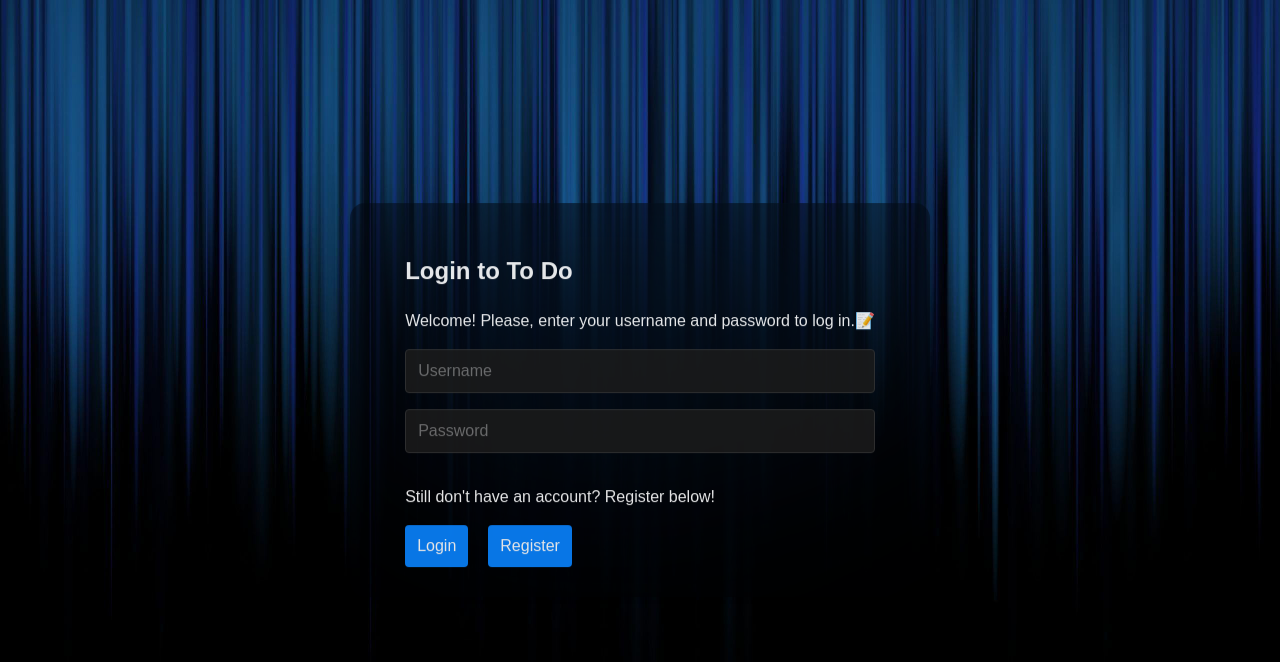
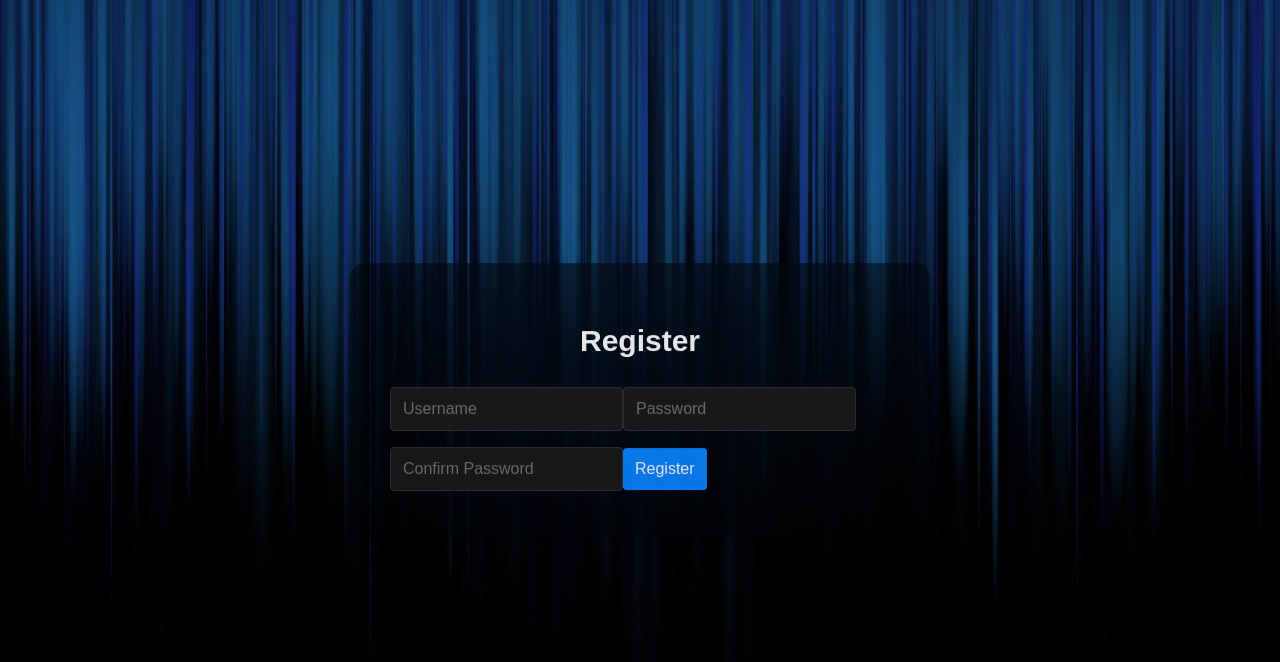
Before and after one commit to georgeexe9/todo_project, a React (Vite) app: page /register in a window 1280 px wide. Before the commit this address led to /login. Shown: the top 662 px of the page. Built offline with nearby package versions, Linux system fonts and the light colour scheme.

Commit message:
adding register form

```diff
--- a/src/App.jsx
+++ b/src/App.jsx
@@ -1,39 +1,35 @@
-import { BrowserRouter as Router, Routes, Route, Navigate } from "react-router-dom";
-import { useState, useEffect } from "react";
-import LoginPage from './LoginPage';
-import MainApp from './MainApp';
+import { useState } from "react";
+import { Routes, Route, Navigate } from "react-router-dom";
+import LoginPage from "./LoginPage";
+import RegisterPage from "./RegisterPage";
+import MainApp from "./MainApp";
 
 function App() {
-  const [currentUser, setCurrentUser] = useState(null);
+  const [user, setUser] = useState(null);
 
-  useEffect(() => {
-    const user = JSON.parse(localStorage.getItem('currentUser'));
-    if (user) {
-      setCurrentUser(user);
-    }
-  }, []);
-
-  function handleLogin(user) {
-    setCurrentUser(user);
-    localStorage.setItem('currentUser', JSON.stringify(user));
+  function handleLogin(loggedInUser) {
+    setUser(loggedInUser);
   }
 
   function handleLogout() {
-    setCurrentUser(null);
-    localStorage.removeItem('currentUser');
+    setUser(null);
   }
 
   return (
-      <Routes>
-        <Route path="/login" element={<LoginPage onLogin={handleLogin} />} />
-        <Route path="/*" element={
-          currentUser ? (
-            <MainApp onLogout={handleLogout} />
+    <Routes>
+      <Route path="/login" element={<LoginPage onLogin={handleLogin} />} />
+      <Route path="/register" element={<RegisterPage />} />
+      <Route
+        path="/*"
+        element={
+          user ? (
+            <MainApp user={user} onLogout={handleLogout} />
           ) : (
             <Navigate to="/login" />
           )
-        } />
-      </Routes>
+        }
+      />
+    </Routes>
   );
 }
 
--- a/src/LoginPage.jsx
+++ b/src/LoginPage.jsx
@@ -40,6 +40,10 @@ function LoginPage({ onLogin }) {
       });
   };
 
+  const handleRegisterRedirect = () => {
+    navigate('/register');
+  };
+
   return (
     <div className="app-container">
       <div className="login-page">
@@ -62,7 +66,7 @@ function LoginPage({ onLogin }) {
           <p className="p2-text">Still don't have an account? Register below!</p>
           <div className="buttons">
             <button type="submit">Login</button>
-            <button type="button" className="register-button" onClick={() => navigate('/register')}>
+            <button type="button" className="register-button" onClick={handleRegisterRedirect}>
               Register
             </button>
           </div>
--- a/src/MainApp.jsx
+++ b/src/MainApp.jsx
@@ -6,27 +6,26 @@ import TaskList from "./TaskList";
 import { useState, useEffect } from "react";
 import './MainApp.css';
 
-function MainApp() {
+function MainApp({user}) {
   const [tasks, setTasks] = useState([]);
   const [loading, setLoading] = useState(true);
   const [error, setError] = useState(null);
 
 
   useEffect(() => {
-    fetch('http://localhost:8000/tasks')
-      .then((response) => response.json())
-      .then((data) => {
-        setTasks(data);
-        setLoading(false);
+    fetch("http://localhost:8000/tasks")
+      .then(res => res.json())
+      .then(data => {
+        //филтриране
+        const userTasks = data.filter(task => task.userId === user.id);
+        setTasks(userTasks);
       })
-      .catch((error) => {
-        setError(error.message);
-        setLoading(false);
-      });
-  }, []);
+      .catch(err => console.error("Error loading tasks:", err));
+  }, [user.id]);
+
 
   function addTask(text) {
-    const newTask = { text, completed: false };
+    const newTask = { text, completed: false, userId: user.id};
 
     fetch('http://localhost:8000/tasks', {
       method: 'POST',
@@ -82,7 +81,6 @@ function MainApp() {
   };
 
 
-
   return (
     <div className="app-container">
       <Navbar onLogout={onLogout} />
--- /dev/null
+++ b/src/Register.css
@@ -0,0 +1,61 @@
+body {
+    margin: 0;
+    height: 100vh;
+    background-color: black;
+    background-size: cover;
+    display: flex;
+    justify-content: center;
+    align-items: center;
+  }
+.register-page h2 {
+color: white;
+  text-align: center;
+  margin-bottom: 1.5rem;
+  font-size: 30px;
+}
+
+.register-page input {
+    margin-bottom: 1rem;
+    padding: 0.75rem;
+    border: 1px solid #333;
+    border-radius: 4px;
+    background-color: #1a1a1a;
+    color: white;
+    font-size: 16px;
+}
+.register-page button {
+    padding: 0.75rem;
+    background-color: #0a84ff;
+    color: white;
+    border: none;
+    border-radius: 4px;
+    cursor: pointer;
+    font-size: 16px;
+    transition: background-color 0.3s;
+  }
+
+  .register-page button:hover {
+    background-color: #005bb5;
+  }
+
+  .buttons {
+    display: flex;
+    gap: 20px;
+
+  }
+  .app-container-register {
+    font-family: Arial, sans-serif;
+    padding: 1rem;
+    position: absolute;
+    top: 50%;
+    left: 50%;
+    transform: translate(-50%, -50%);
+    background-color: #000000;
+    opacity: 90%;
+    box-shadow: 0 4px 4px rgba(0, 0, 0, 0.1);
+    border-radius: 40cm;
+    border-radius: 8px;
+    width:  80%;
+    max-width: 500px;
+    opacity: 10px;
+}
--- /dev/null
+++ b/src/RegisterPage.jsx
@@ -0,0 +1,78 @@
+import React, { useState } from 'react';
+import { useNavigate } from 'react-router-dom';
+import './Register.css';
+
+function RegisterPage() {
+  const [username, setUsername] = useState('');
+  const [password, setPassword] = useState('');
+  const [confirmPassword, setConfirmPassword] = useState('');
+  const [errorMessage, setErrorMessage] = useState('');
+  const navigate = useNavigate();
+
+  const handleSubmit = (e) => {
+    e.preventDefault();
+
+    if (username.trim().length === 0 || password.length === 0) {
+      setErrorMessage('Please, enter a username and password!');
+      return;
+    }
+
+    if (password !== confirmPassword) {
+      setErrorMessage('Passwords do not match!');
+      return;
+    }
+
+
+    fetch('http://localhost:8000/users', {
+      method: 'POST',
+      headers: {
+        'Content-Type': 'application/json',
+      },
+      body: JSON.stringify({
+        username,
+        password,
+      }),
+    })
+      .then((response) => response.json())
+      .then((data) => {
+
+        navigate('/login');
+      })
+      .catch((error) => {
+        console.error('Error during registration:', error);
+        setErrorMessage('Something went wrong, please try again later.');
+      });
+  };
+
+  return (
+    <div className="app-container">
+      <div className="register-page">
+        <h2>Register</h2>
+        <form onSubmit={handleSubmit} className="register-form">
+          {errorMessage && <p className="error-message">{errorMessage}</p>}
+          <input
+            type="text"
+            placeholder="Username"
+            value={username}
+            onChange={(e) => setUsername(e.target.value)}
+          />
+          <input
+            type="password"
+            placeholder="Password"
+            value={password}
+            onChange={(e) => setPassword(e.target.value)}
+          />
+          <input
+            type="password"
+            placeholder="Confirm Password"
+            value={confirmPassword}
+            onChange={(e) => setConfirmPassword(e.target.value)}
+          />
+          <button type="submit">Register</button>
+        </form>
+      </div>
+    </div>
+  );
+}
+
+export default RegisterPage;
```
Also changed, not shown: database.json (+80 -13 lines).
